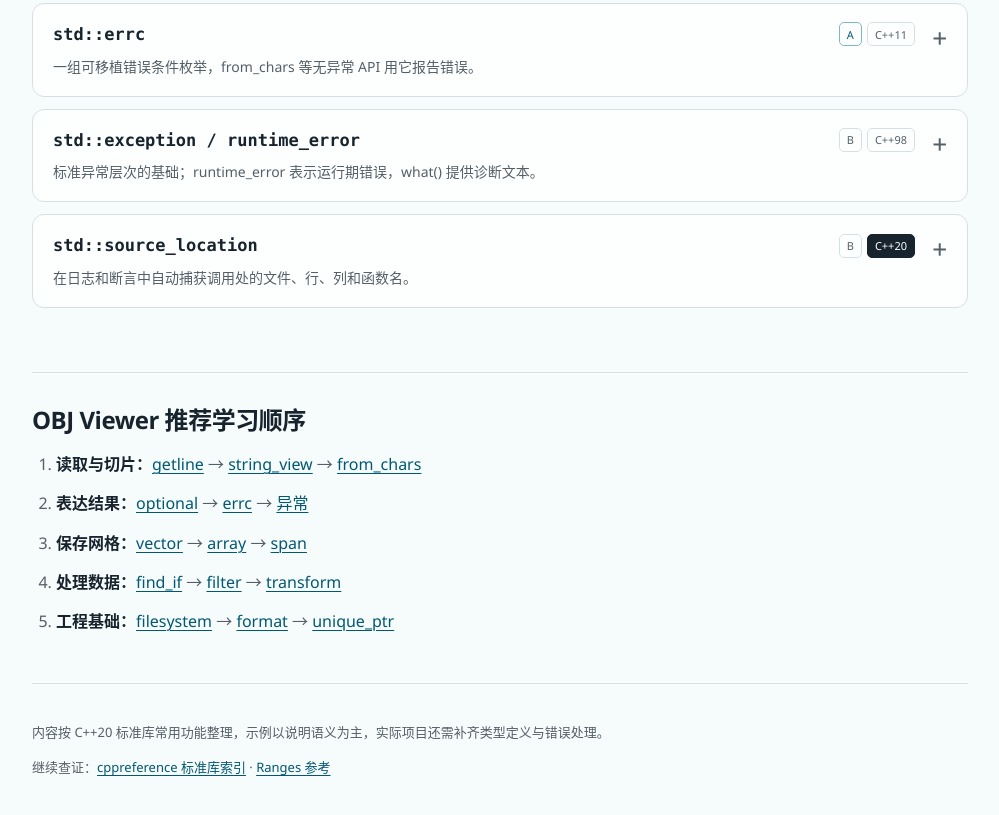
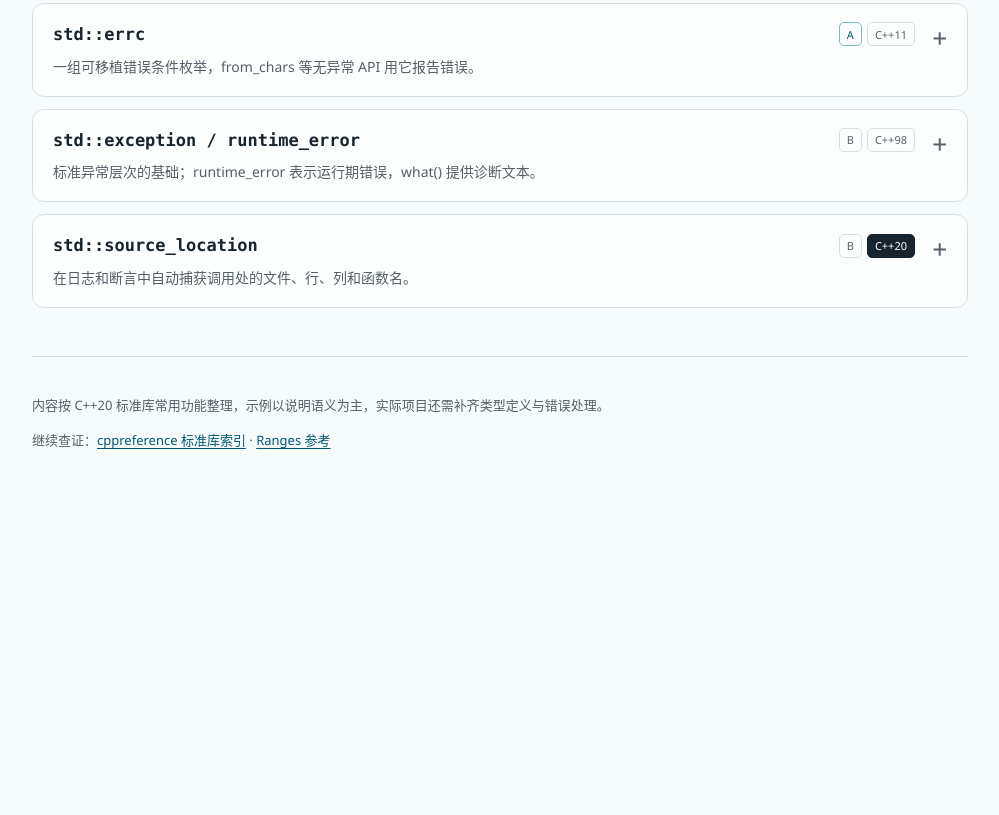
Before and after one commit to Xhd107/cpp20-api-handbook, a website built with Vite: page index.html in a window 1280 px wide. Shown: the part 11013-11828 px from the top of the page, without its empty margins (280-1279 px from the left). After the commit the page ends 11541 px from the top, so only its background shows below. Built offline with nearby package versions, Linux system fonts and the light colour scheme.

Commit message:
docs: remove learning path section

```diff
--- a/index.html
+++ b/index.html
@@ -95,17 +95,6 @@
 
       <div id="apiContent"></div>
 
-      <section class="learning-path" aria-labelledby="pathTitle">
-        <h2 id="pathTitle">OBJ Viewer 推荐学习顺序</h2>
-        <ol>
-          <li><strong>读取与切片：</strong><a href="#api-getline">getline</a> → <a href="#api-string-view">string_view</a> → <a href="#api-from-chars">from_chars</a></li>
-          <li><strong>表达结果：</strong><a href="#api-optional">optional</a> → <a href="#api-errc">errc</a> → <a href="#api-exception">异常</a></li>
-          <li><strong>保存网格：</strong><a href="#api-vector">vector</a> → <a href="#api-array">array</a> → <a href="#api-span">span</a></li>
-          <li><strong>处理数据：</strong><a href="#api-find-if">find_if</a> → <a href="#api-views-filter">filter</a> → <a href="#api-views-transform">transform</a></li>
-          <li><strong>工程基础：</strong><a href="#api-filesystem-path">filesystem</a> → <a href="#api-format">format</a> → <a href="#api-unique-ptr">unique_ptr</a></li>
-        </ol>
-      </section>
-
       <footer>
         <p>内容按 C++20 标准库常用功能整理，示例以说明语义为主，实际项目还需补齐类型定义与错误处理。</p>
         <p>继续查证：<a href="https://en.cppreference.com/w/cpp/standard_library" target="_blank" rel="noreferrer">cppreference 标准库索引</a> · <a href="https://en.cppreference.com/w/cpp/ranges" target="_blank" rel="noreferrer">Ranges 参考</a></p>
```
